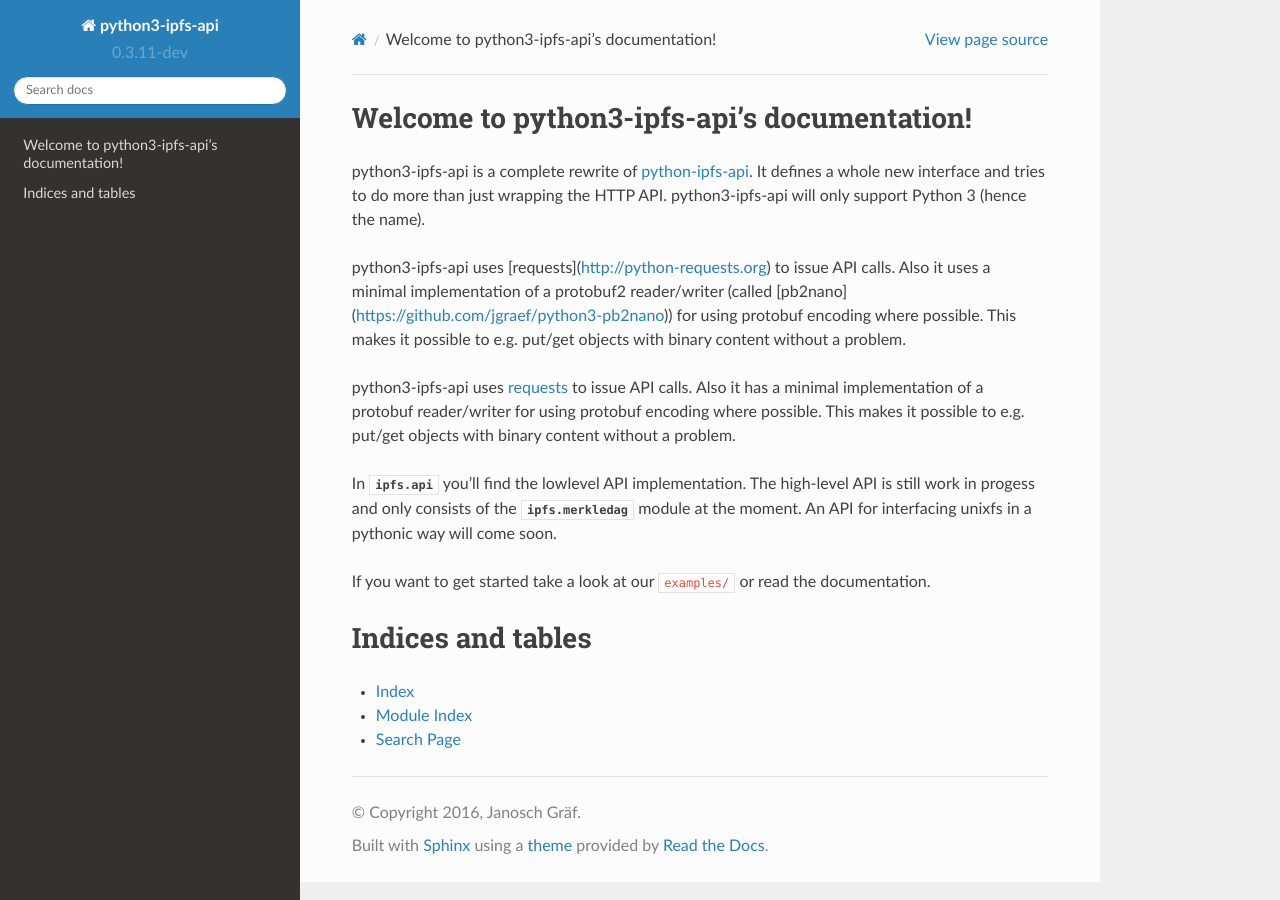
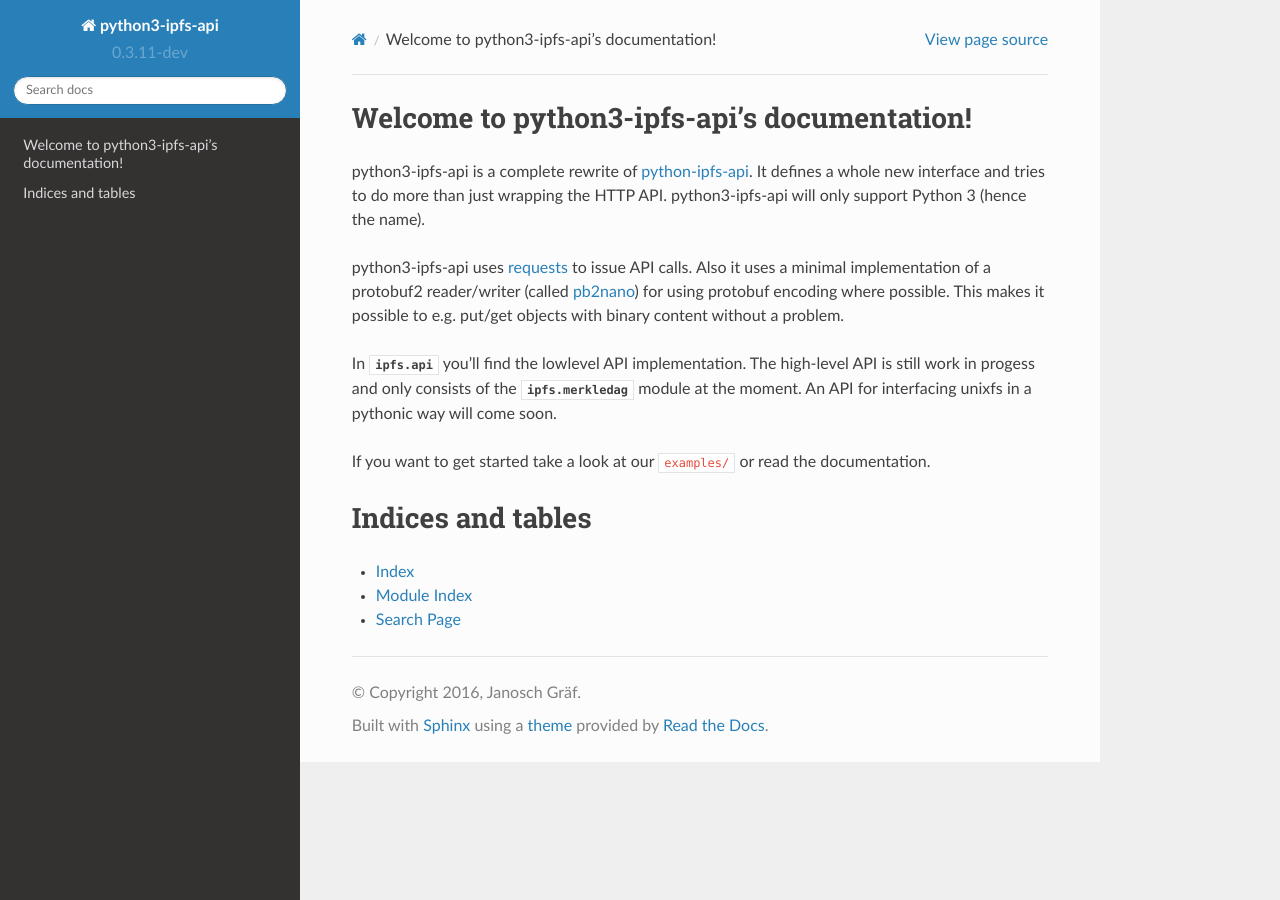
Before and after one commit to jgraef/python3-ipfs-api, a Sphinx documentation site: the page built from doc/index.rst, in a window 1280 px wide. Built offline with Sphinx 7.4.7 and the Read the Docs theme 2.0.0, drawn with Linux system fonts in a browser that asks for light colours.

Commit message:
fix doc index

```diff
--- a/doc/index.rst
+++ b/doc/index.rst
@@ -11,14 +11,9 @@
 and tries to do more than just wrapping the HTTP API. python3-ipfs-api will
 only support Python 3 (hence the name).
 
-python3-ipfs-api uses [requests](http://python-requests.org) to issue API calls. Also it uses a minimal implementation
-of a protobuf2 reader/writer (called [pb2nano](https://github.com/jgraef/python3-pb2nano)) for using protobuf encoding
+python3-ipfs-api uses `requests <http://python-requests.org>`_ to issue API calls. Also it uses a minimal implementation
+of a protobuf2 reader/writer (called `pb2nano <https://github.com/jgraef/python3-pb2nano>`_) for using protobuf encoding
 where possible. This makes it possible to e.g. put/get objects with binary content without a problem.
-
-python3-ipfs-api uses `requests <http://python-requests.org>`_ to issue API calls. Also it has a minimal
-implementation of a protobuf reader/writer for using protobuf encoding where
-possible. This makes it possible to e.g. put/get objects with binary content
-without a problem.
 
 In :py:mod:`ipfs.api` you'll find the lowlevel API implementation. The high-level API is
 still work in progess and only consists of the :py:mod:`ipfs.merkledag` module at the moment. An
```
